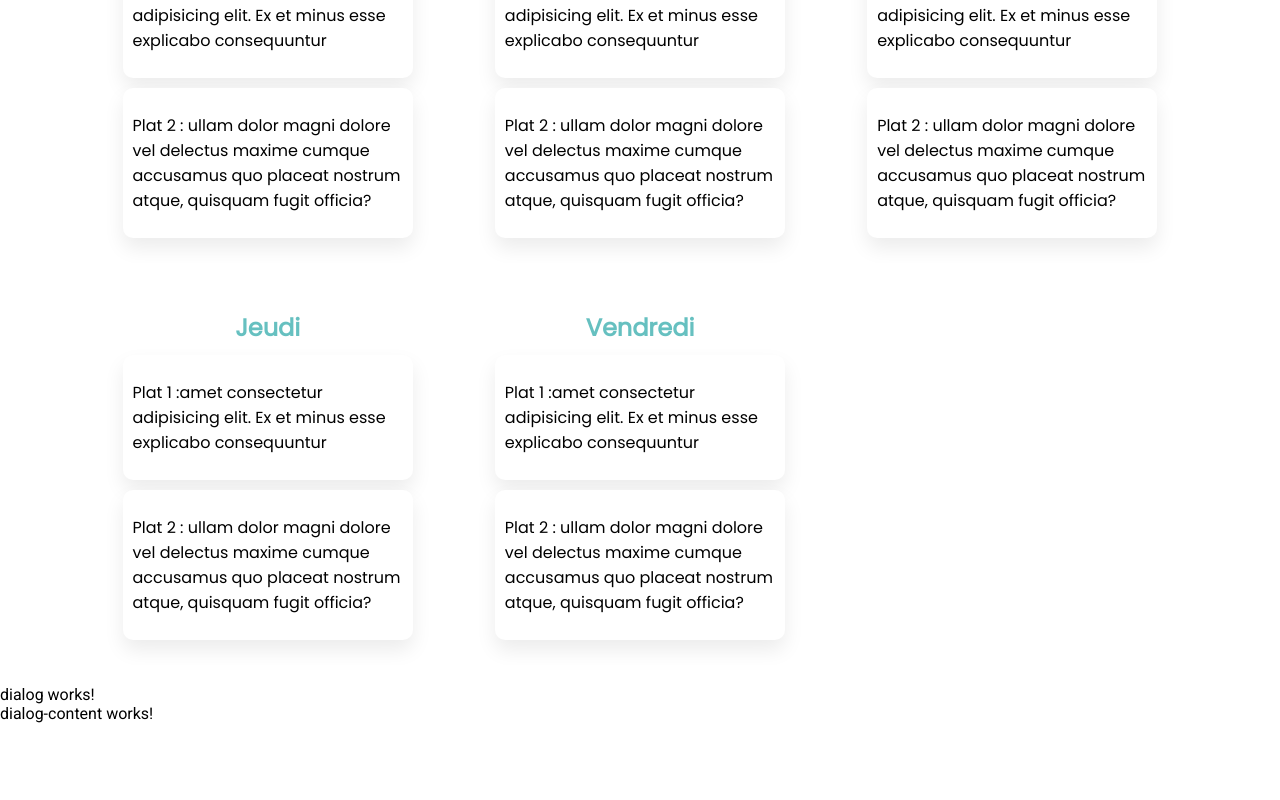
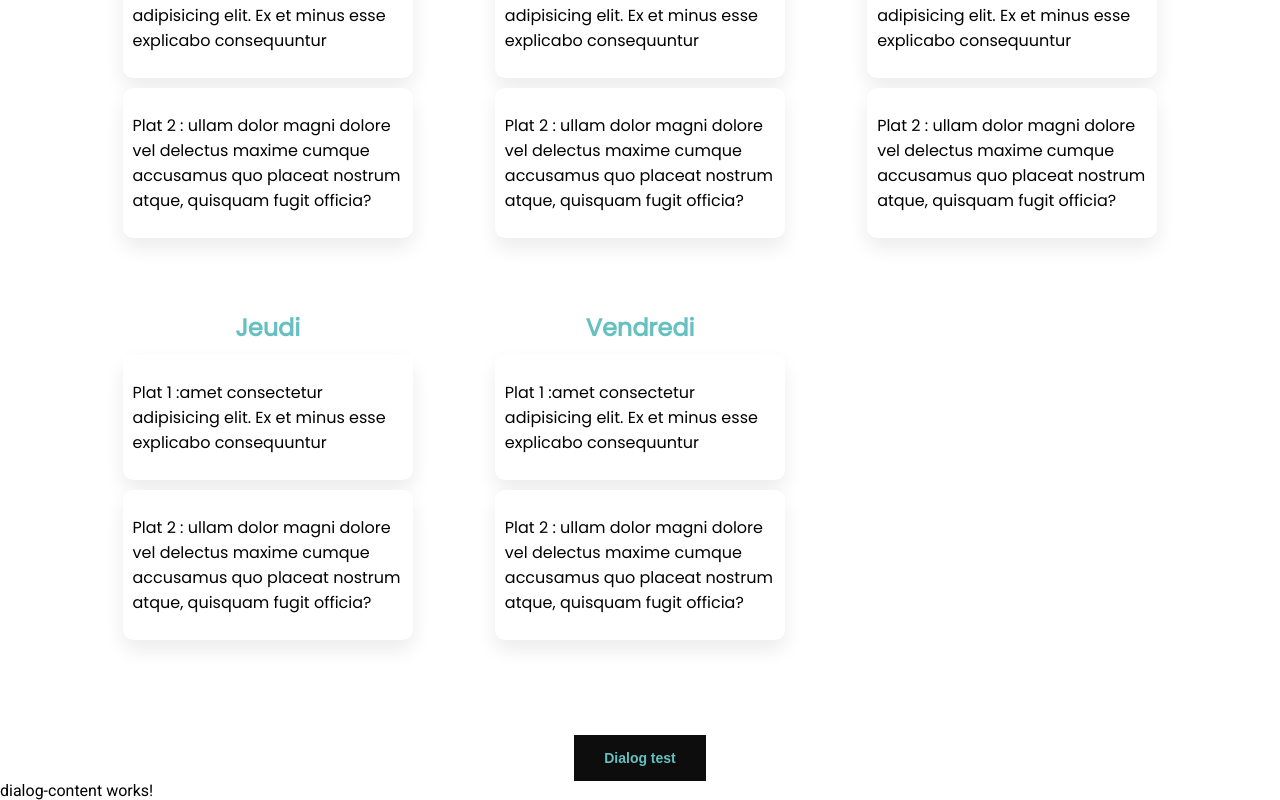
Before and after one commit to wassimouricha/Projet_cantiniere, an Angular app: page / in a window 1280 px wide. Shown: the part 275-1075 px from the top of the page. Before the commit the page ends 998 px from the top, so only its background shows below. Built offline with nearby package versions, Linux system fonts and the light colour scheme.

Commit message:
dialog button added but no function

```diff
--- a/src/app/dialog/dialog.component.css
+++ b/src/app/dialog/dialog.component.css
@@ -0,0 +1,53 @@
+.dialog{
+    text-align: center;
+    margin-top: 50px;
+}
+
+/* button */
+
+.nav-links button {
+    margin-left: 100px;
+    border-radius: 34px;
+    border: none;
+    background-color: transparent;
+    transition: color 0.4s linear;
+}
+
+.btn-read {
+    position: relative;
+    display: inline-block;
+    font-size: 14px;
+    padding: 15px 30px;
+    overflow: hidden;
+    z-index: 1;
+    color: #66c0c0;
+    background-color: #0d0d0d;
+    border: none;
+    font-weight: 600;
+    cursor: pointer;
+}
+
+.btn--animated:before {
+    content: "";
+    position: absolute;
+    top: 0;
+    left: 0;
+    right: 0;
+    bottom: 0;
+    background-color: #66c0c0;
+    transform: scaleX(0);
+    transform-origin: 0 50%;
+    transition-property: transform;
+    transition-duration: 2s;
+    transition-timing-function: ease-out;
+    z-index: -1;
+}
+
+.btn--animated:hover {
+color: #0d0d0d;
+}
+
+.btn--animated:hover:before {
+transform: scaleX(1);
+transition-timing-function: cubic-bezier(0.45, 1.64, 0.47, 0.66);
+}
--- a/src/app/dialog/dialog.component.html
+++ b/src/app/dialog/dialog.component.html
@@ -1,3 +1,5 @@
-<p>dialog works!</p>
+<div class="dialog">
+    <a href="#"><button type="button" class=" btn--border btn-read btn--animated">Dialog test</button></a>
+</div>
 <!-- dialog content -->
 <app-dialog-content></app-dialog-content>
```
